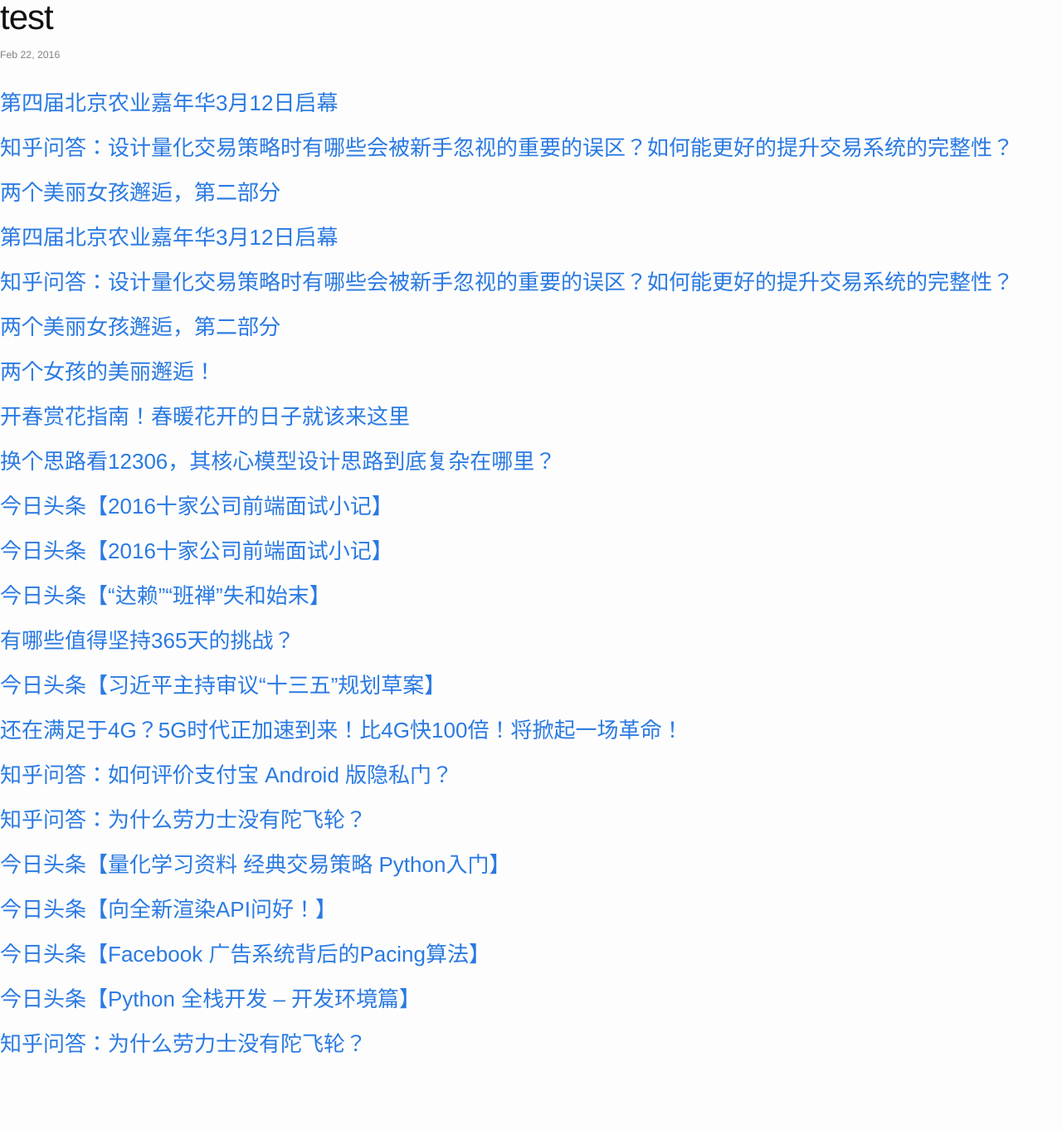
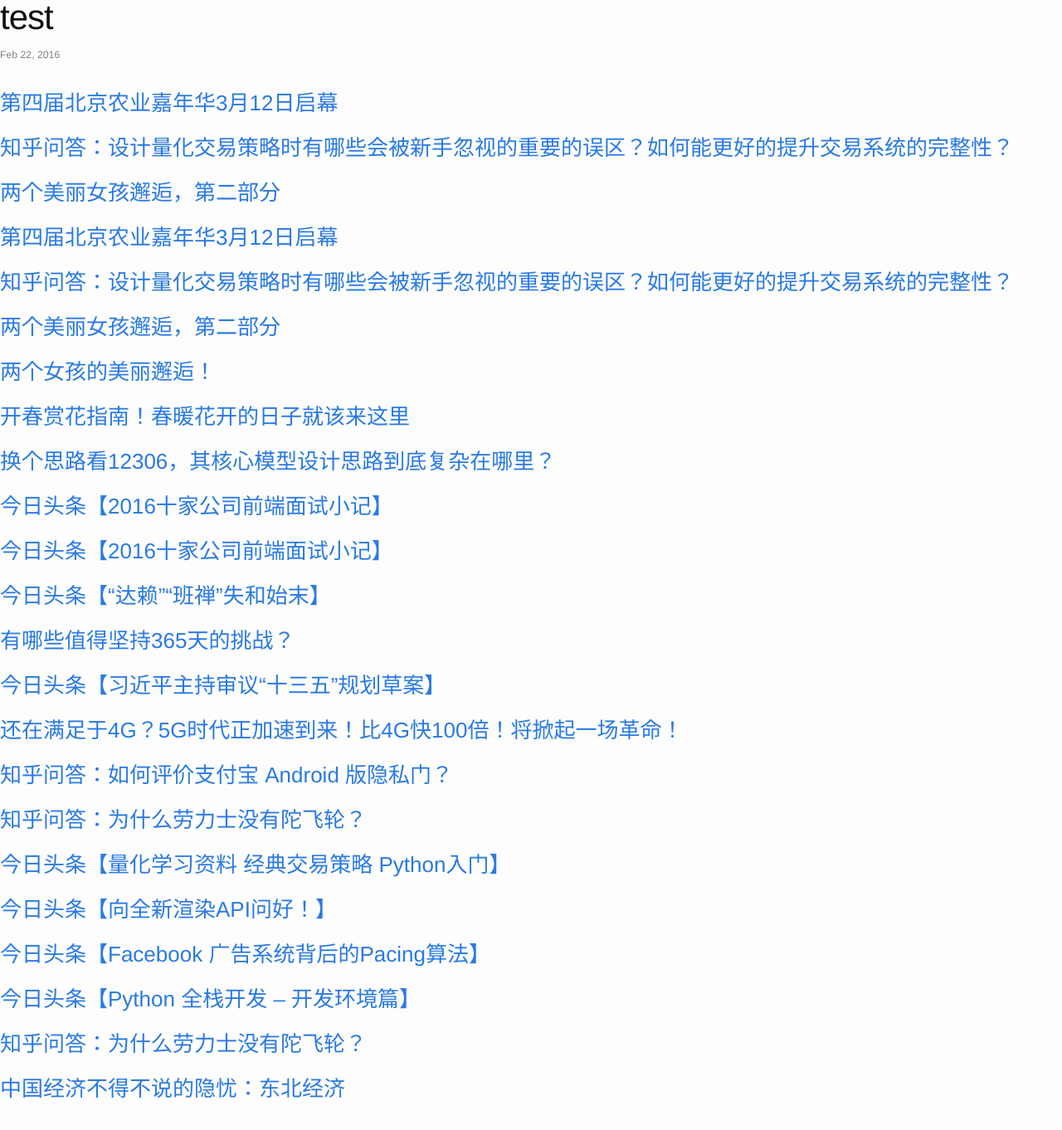
Before and after one commit to cnwarden/cnwarden.github.io, a Jekyll site: the page built from _posts/2016-02-22-test.markdown, in a window 1280 px wide. Shown: the whole page at 83% size. Built offline with Jekyll 4.4.1, drawn with Linux system fonts in a browser that asks for light colours; before the commit the page ends 1308 px from its top, so only the background shows below that.

Commit message:
auto commit

```diff
--- a/_posts/2016-02-22-test.markdown
+++ b/_posts/2016-02-22-test.markdown
@@ -47,3 +47,5 @@ categories: update
 ### [今日头条【Python 全栈开发 -- 开发环境篇】](http://toutiao.com/item/6254351600416981505/?iid=3578109516&app=news_article&tt_from=android_share&utm_source=email&utm_medium=toutiao_android&utm_campaign=client_share)
 
 ### [知乎问答：为什么劳力士没有陀飞轮？](http://www.zhihu.com/question/21533456/answer/87735044 （分享自知乎网）)
+
+### [中国经济不得不说的隐忧：东北经济](http://mp.weixin.qq.com/s?__biz=MjM5NzAwMzU0MA==&mid=1128663519&idx=4&sn=27fe27d8bf98dcd39e918562784f0016&scene=0#wechat_redirect)
```
